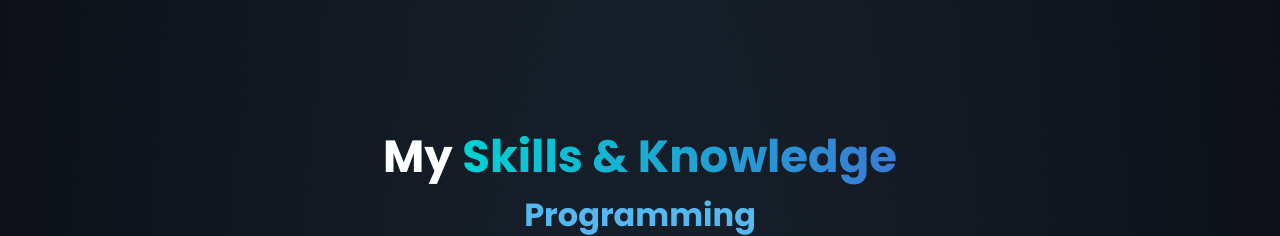
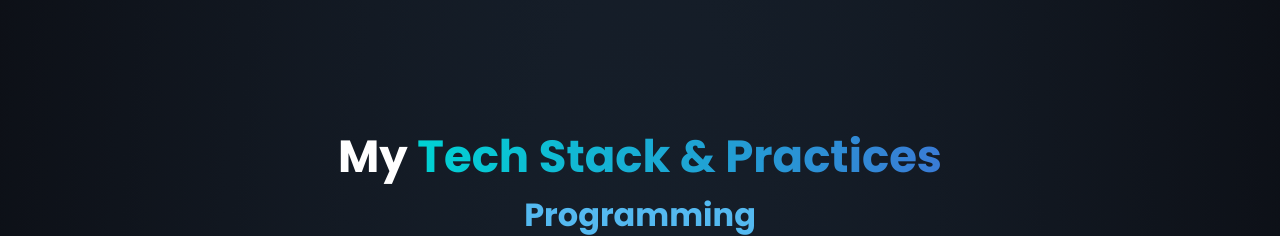
Before and after one commit to sivakishorereddyofficial/Portfolio, a plain HTML site: page index.html in a window 1280 px wide. Shown: the part 2860-3096 px from the top of the page. Drawn offline with nearby package versions, Linux system fonts and the light colour scheme.

Commit message:
Assets folders

```diff
--- a/index.html
+++ b/index.html
@@ -228,7 +228,7 @@
 <!-- Skills page content  -->
 
       <section class="skills" id="skills">
-        <h2 class="heading">My <span>Skills & Knowledge</span></h2>
+        <h2 class="heading">My <span>Tech Stack & Practices</span></h2>
 
 <!-- Programming -->
         <div class="skills-type">
```
